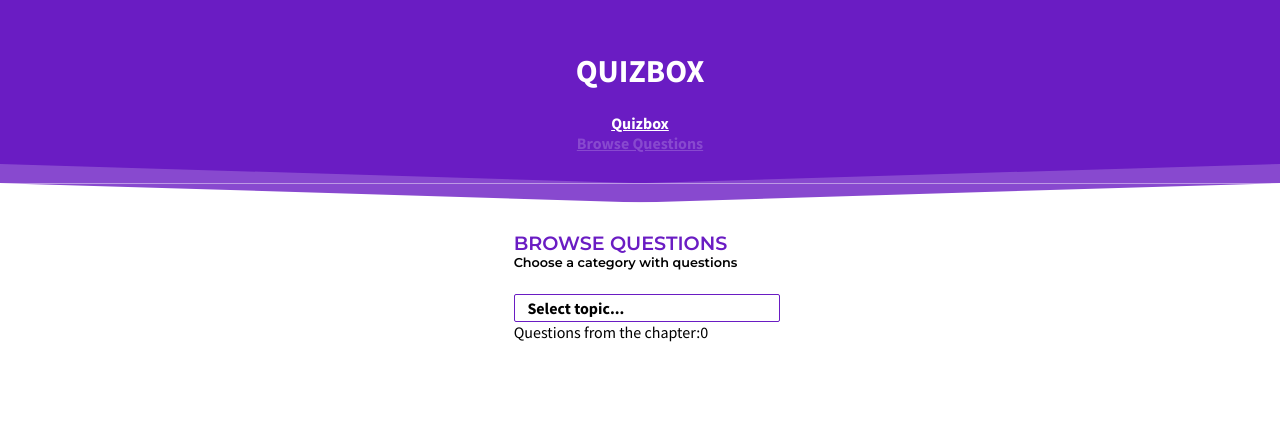
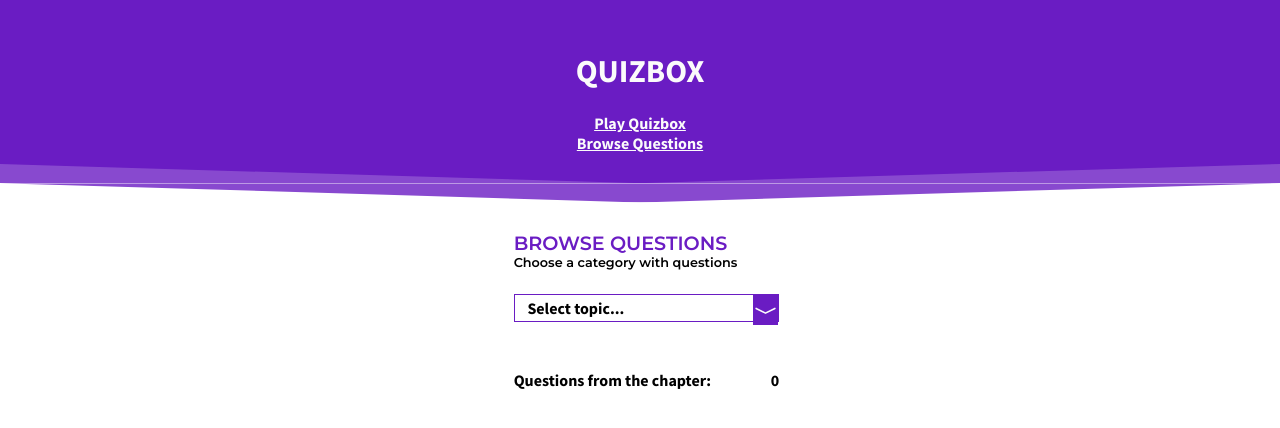
Before and after one commit to NinaJanson/final-checkpoint-quizbox, a Vue app: page /browse-questions in a window 1280 px wide. Shown: the top 428 px of the page. Built offline with nearby package versions, Linux system fonts and the light colour scheme.

Commit message:
feat: improve style

```diff
--- a/src/App.vue
+++ b/src/App.vue
@@ -24,7 +24,7 @@
     </div>
     <h1 id="title">QUIZBOX</h1>
     <nav>
-      <router-link :to="{ name: 'quizbox' }">Quizbox</router-link>
+      <router-link :to="{ name: 'quizbox' }">Play Quizbox</router-link>
       <router-link :to="{ name: 'browse-questions' }"
         >Browse Questions</router-link
       >
@@ -53,6 +53,7 @@ html {
   --font-family-Montserrat: "Montserrat", sans-serif;
   --color-violet: #6a1cc3;
   --color-violet2: #8849cf;
+  --color-white: #fbfbfb;
 }
 
 body {
@@ -69,14 +70,14 @@ body {
 #header {
   position: relative;
   padding: 30px;
-  background-color: #6a1cc3;
+  background-color: var(--color-violet);
 }
 
 .header_bottom {
   position: absolute;
   width: 100%;
   height: 1.2rem;
-  background-color: white;
+  background-color: var(--color-white);
   bottom: 0;
   left: 0;
 }
@@ -90,33 +91,32 @@ body {
   position: absolute;
   left: 0;
   color: var(--color-violet2);
-  background-color: var(--color-white);
+  background-color: var(--color-var(--color-white));
   transform: translateY(100%);
 }
 
 main {
   max-width: 35ch;
-  _margin: 1.5em;
   padding-bottom: 5rem;
   padding-left: 0.8rem;
   margin: 1.5rem auto;
 }
 
 #title {
-  color: white;
+  color: var(--color-white);
   text-align: center;
 }
 
 nav a {
   font-weight: bold;
-  color: white;
+  color: var(--color-white);
   display: flex;
   align-items: center;
   justify-content: center;
 }
 
 nav a.router-link-exact-active {
-  color: var(--color-violet2);
+  color: var(--color-white);
 }
 h2 {
   color: var(--color-violet);
@@ -134,15 +134,34 @@ h2 {
   margin-bottom: 1.5rem;
 }
 
+.dropdown-container {
+  position: relative;
+  border: #6a1cc3 solid 1.78px;
+}
+
+.dropdown-container:hover {
+  cursor: pointer;
+}
+
 .dropdown {
   all: unset;
   display: inline-block;
-  border: #6a1cc3 solid 1.78px;
+
   border-radius: 2px;
   font-weight: bold;
   width: 90%;
   flex-grow: 2;
   padding: 0.3rem 0.8rem;
+}
+.dropdown-arrow {
+  position: absolute;
+  top: 0;
+  right: 0;
+  width: 25px;
+  height: 30px;
+  fill: var(--color-white);
+  background-color: var(--color-violet);
+  pointer-events: none;
 }
 .amount-questions {
   display: flex;
--- a/src/views/BrowseQuestionsView.vue
+++ b/src/views/BrowseQuestionsView.vue
@@ -3,13 +3,29 @@
     <h2>BROWSE QUESTIONS</h2>
     <p class="subtitle">Choose a category with questions</p>
   </div>
+  <div class="dropdown-container">
     <select v-model="selectedOption" class="dropdown" name="" id="topic">
       <option value="" disabled selected hidden>Select topic...</option>
       <option v-for="option in options" :key="option" :value="option.value">
         {{ option.text }}
       </option>
     </select>
-  <section class="chapter-amount-questions">
+
+    <svg
+      xmlns="http://www.w3.org/2000/svg"
+      width="16"
+      height="16"
+      fill="currentColor"
+      class="bi bi-chevron-compact-down dropdown-arrow"
+      viewBox="0 0 16 16"
+    >
+      <path
+        fill-rule="evenodd"
+        d="M1.553 6.776a.5.5 0 0 1 .67-.223L8 9.44l5.776-2.888a.5.5 0 1 1 .448.894l-6 3a.5.5 0 0 1-.448 0l-6-3a.5.5 0 0 1-.223-.67z"
+      />
+    </svg>
+  </div>
+  <section class="amount-questions">
     <span>Questions from the chapter:</span>
     <span>{{ questions.length }}</span>
   </section>
--- a/src/views/PlayQuizboxView.vue
+++ b/src/views/PlayQuizboxView.vue
@@ -3,11 +3,26 @@
     <h2>PLAY QUIZBOX</h2>
     <p class="subtitle">Quiz time - test what you know</p>
   </div>
-  <select v-model="selectedOption" class="dropdown" name="" id="topic">
-    <option v-for="option in options" :key="option" :value="option.value">
-      {{ option.value }} {{ option.text }}
-    </option>
-  </select>
+  <div class="dropdown-container">
+    <select v-model="selectedOption" class="dropdown" name="" id="topic">
+      <option v-for="option in options" :key="option" :value="option.value">
+        {{ option.value }} {{ option.text }}
+      </option>
+    </select>
+    <svg
+      xmlns="http://www.w3.org/2000/svg"
+      width="16"
+      height="16"
+      fill="currentColor"
+      class="bi bi-chevron-compact-down dropdown-arrow"
+      viewBox="0 0 16 16"
+    >
+      <path
+        fill-rule="evenodd"
+        d="M1.553 6.776a.5.5 0 0 1 .67-.223L8 9.44l5.776-2.888a.5.5 0 1 1 .448.894l-6 3a.5.5 0 0 1-.448 0l-6-3a.5.5 0 0 1-.223-.67z"
+      />
+    </svg>
+  </div>
   <section class="amount-questions">
     <span>Question areas:</span>
     <span>{{ categories.length }}</span>
@@ -121,9 +136,6 @@ export default {
   async created() {
     await this.fetchQuestions();
   },
-  // components: {
-  //   HelloWorld,
-  // },
 };
 </script>
 
```
Also changed, not shown: src/router/index.js (+1 -6 lines). Lines whose indentation alone changed are shown as unchanged.
